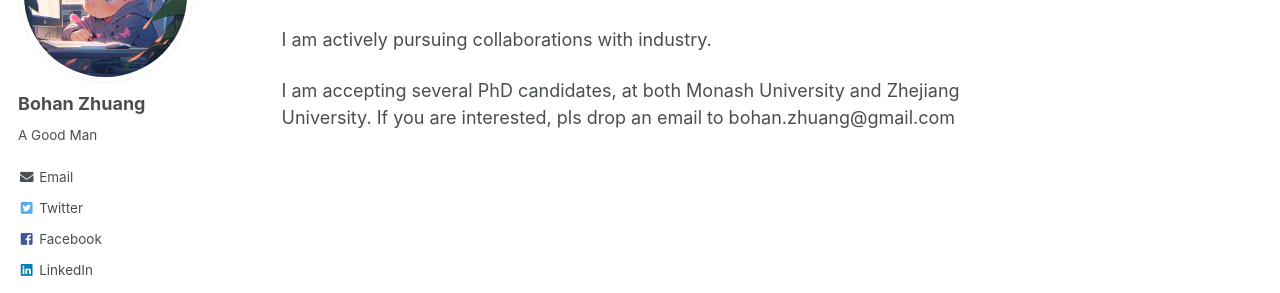
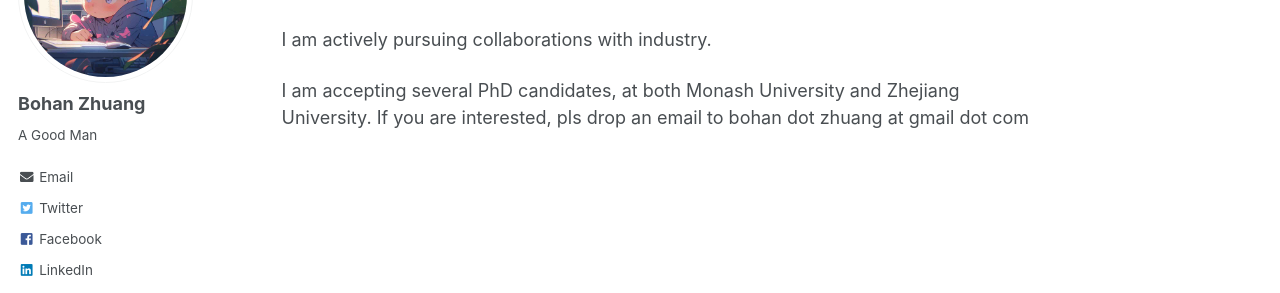
Before and after one commit to bohanzhuang/bohanzhuang.github.io, a Jekyll site: the page built from _pages/about.md, in a window 1280 px wide. Shown: the part 210-503 px from the top of the page. Built offline with Jekyll 4.4.1, drawn with Linux system fonts in a browser that asks for light colours.

Commit message:
Update about.md

```diff
--- a/_pages/about.md
+++ b/_pages/about.md
@@ -13,4 +13,4 @@ My research is on Tiny Machine Learning (TinyML) and its applications in compute
 
 I am actively pursuing collaborations with industry.
 
-I am accepting several PhD candidates, at both Monash University and Zhejiang University. If you are interested, pls drop an email to bohan.zhuang@gmail.com
+I am accepting several PhD candidates, at both Monash University and Zhejiang University. If you are interested, pls drop an email to bohan dot zhuang at gmail dot com
```
